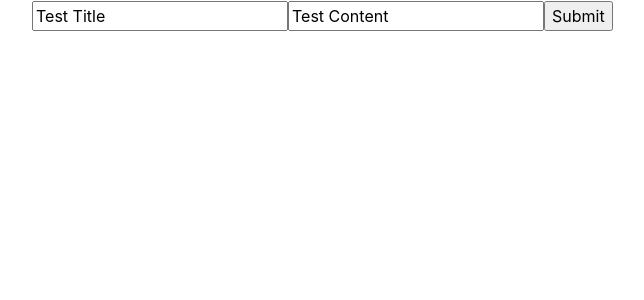
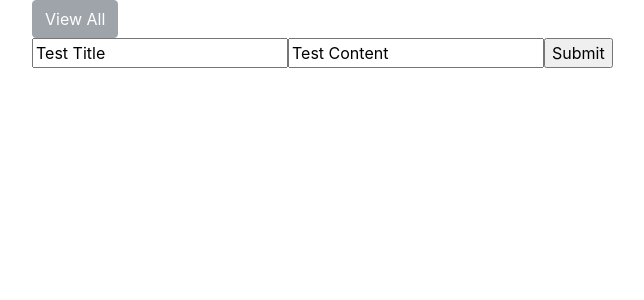
Before and after one commit to brianjpatterson/code-notebook, a React (Create React App) app: page / in a window 1280 px wide. Shown: the top 300 px of the page, without its empty margins (53-697 px from the left). Built offline with nearby package versions, Linux system fonts and the light colour scheme.

Commit message:
Main Menu: added View All button

```diff
--- a/src/Notebook.js
+++ b/src/Notebook.js
@@ -1,5 +1,5 @@
 import React from "react";
-import { Row, Col } from "reactstrap";
+import { Row, Col, Button } from "reactstrap";
 import Snippet from "./Snippet";
 
 class Notebook extends React.Component {
@@ -7,6 +7,7 @@ class Notebook extends React.Component {
     super(props);
     this.state = { viewSnippetId: null, snipId: null };
     this.updateViewSnippet = this.updateViewSnippet.bind(this);
+    this.viewAllClick = this.viewAllClick.bind(this);
     //    this.onClick = this.onClick.bind(this);
   }
 
@@ -19,29 +20,31 @@ class Notebook extends React.Component {
       }
       return -1;
     }
-    console.log("view snippet -> snippetId: " + snippetId);
     this.setState({ viewSnippetId: snippetId });
     var snip = findWithAttr(this.props.snippets, "id", snippetId);
-    console.log(snip);
     this.setState({ snipId: snip });
   }
 
+  viewAllClick() {
+    this.setState({ viewSnippetId: null });
+  }
+
   render() {
-    //  console.log("snipid: " + this.state.snipId);
-    // console.log("notebook comp render -> this.props.snippets: ");
-    // console.log(this.props.snippets);
-    // console.log(
-    //   "notbook comp render -> this.props.snippets[this.state.viewSnippetId]: "
-    //  );
-    //  console.log(this.props.snippets[this.state.viewSnippetId]);
-    //  console.log(
-    ///   "notebook comp render -> this.state.viewSnippetId: " +
-    //   this.state.viewSnippetId
-    // );
     return (
       <Row>
         <Col>
           <div className="Main">
+            <div className="main-menu">
+              {this.state.viewSnippetId ? (
+                <Button variant="primary" onClick={this.viewAllClick}>
+                  View All
+                </Button>
+              ) : (
+                <Button variant="primary" disabled>
+                  View All
+                </Button>
+              )}
+            </div>
             <div className="viewList">
               {this.state.viewSnippetId ? (
                 <Snippet snippet={this.props.snippets[this.state.snipId]} />
```
